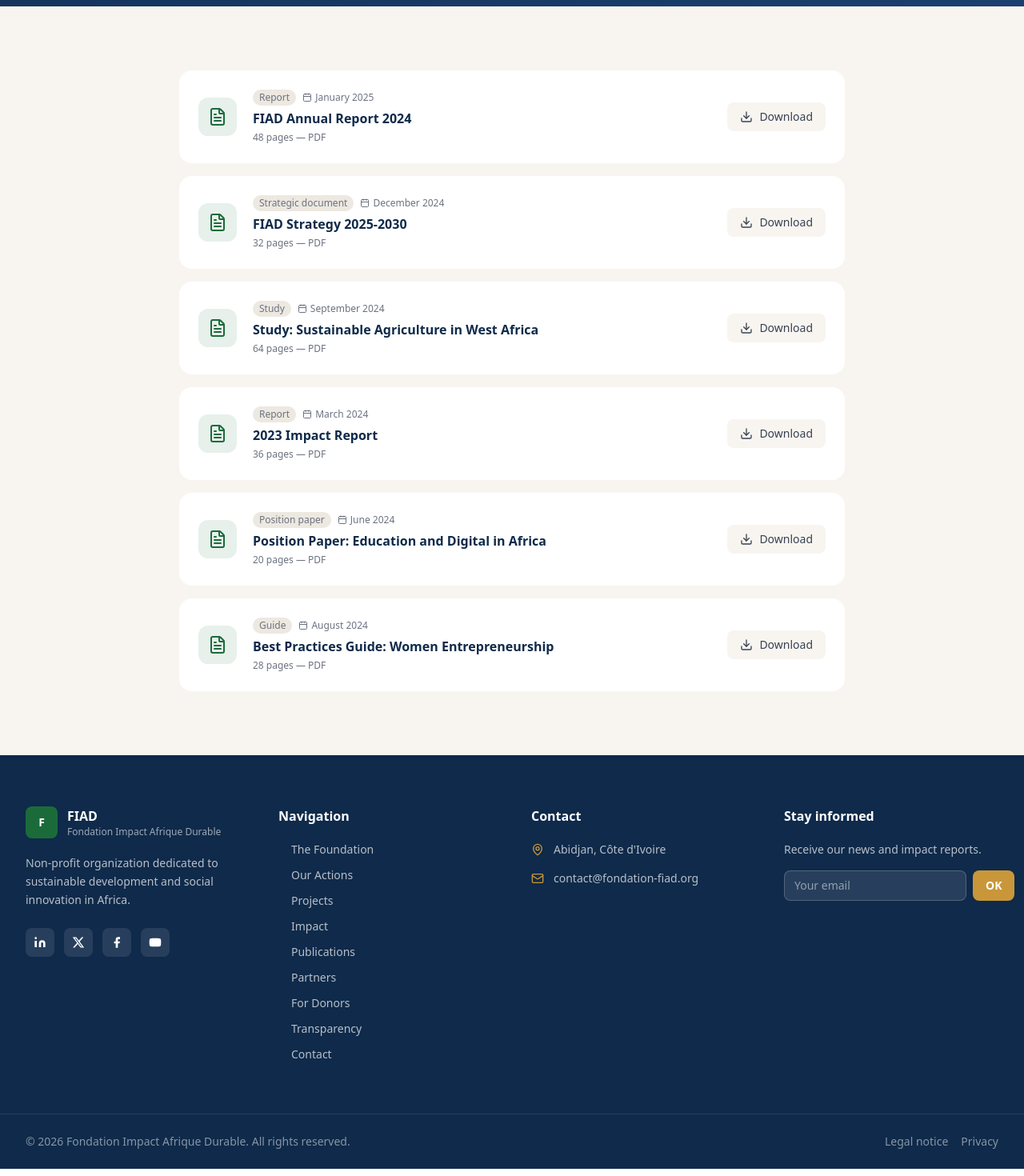
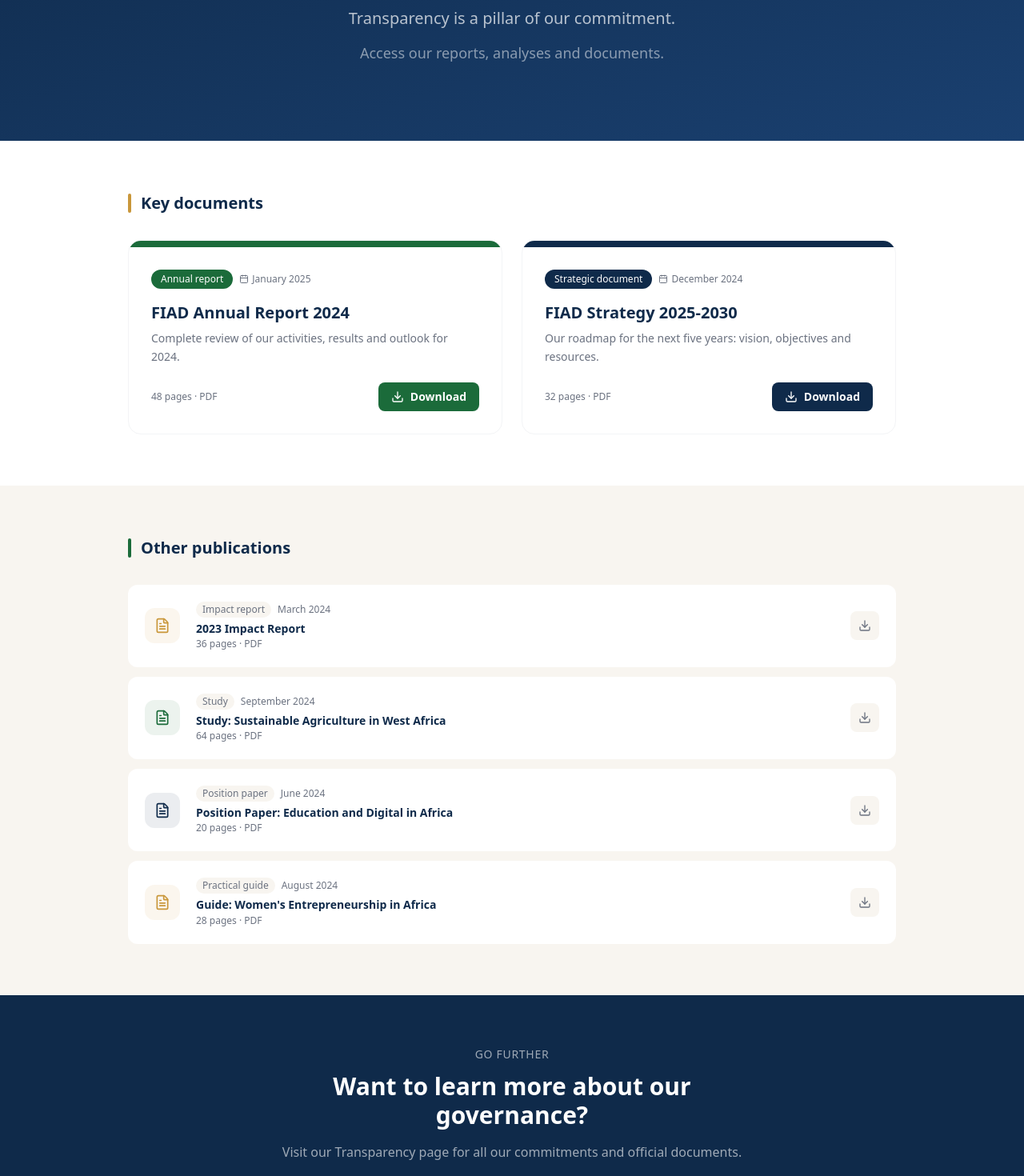
Before and after one commit to Moriah12783/fondation-fiad, a Next.js app: page /en/publications in a window 1280 px wide. Shown: the part 340-1810 px from the top of the page at 80% size. Built offline with nearby package versions, Linux system fonts and the light colour scheme.

Commit message:
content: page Publications - transparence comme pilier, docs phares + liste complète

```diff
--- a/src/app/[locale]/publications/page.tsx
+++ b/src/app/[locale]/publications/page.tsx
@@ -1,75 +1,248 @@
 import type { Metadata } from "next";
-import { FileText, Download, Calendar } from "lucide-react";
+import { FileText, Download, Calendar, ArrowRight } from "lucide-react";
+import Link from "next/link";
 
 type Props = { params: Promise<{ locale: string }> };
 
 export async function generateMetadata({ params }: Props): Promise<Metadata> {
   const { locale } = await params;
   return {
-    title: locale === "fr" ? "Publications" : "Publications",
+    title: locale === "fr" ? "Publications | FIAD" : "Publications | FIAD",
+    description: locale === "fr"
+      ? "La transparence est un pilier de notre engagement. Accédez à nos rapports, analyses et documents."
+      : "Transparency is a pillar of our commitment. Access our reports, analyses and documents.",
   };
 }
 
 const PUBLICATIONS = [
-  { title: "Rapport Annuel FIAD 2024", titleEn: "FIAD Annual Report 2024", type: "Rapport", typeEn: "Report", date: "2025-01-15", pages: 48 },
-  { title: "Stratégie FIAD 2025-2030", titleEn: "FIAD Strategy 2025-2030", type: "Document stratégique", typeEn: "Strategic document", date: "2024-12-01", pages: 32 },
-  { title: "Étude : Agriculture Durable en Afrique de l'Ouest", titleEn: "Study: Sustainable Agriculture in West Africa", type: "Étude", typeEn: "Study", date: "2024-09-20", pages: 64 },
-  { title: "Rapport d'Impact 2023", titleEn: "2023 Impact Report", type: "Rapport", typeEn: "Report", date: "2024-03-10", pages: 36 },
-  { title: "Note de Position : Éducation et Numérique en Afrique", titleEn: "Position Paper: Education and Digital in Africa", type: "Note de position", typeEn: "Position paper", date: "2024-06-15", pages: 20 },
-  { title: "Guide des Bonnes Pratiques : Entrepreneuriat féminin", titleEn: "Best Practices Guide: Women Entrepreneurship", type: "Guide", typeEn: "Guide", date: "2024-08-01", pages: 28 },
+  {
+    title: "Rapport Annuel FIAD 2024",
+    titleEn: "FIAD Annual Report 2024",
+    type: "Rapport annuel",
+    typeEn: "Annual report",
+    desc: "Bilan complet de nos activités, résultats et perspectives pour l'année 2024.",
+    descEn: "Complete review of our activities, results and outlook for 2024.",
+    date: "2025-01-15",
+    pages: 48,
+    featured: true,
+    color: "#1b6b3a",
+  },
+  {
+    title: "Stratégie FIAD 2025-2030",
+    titleEn: "FIAD Strategy 2025-2030",
+    type: "Document stratégique",
+    typeEn: "Strategic document",
+    desc: "Notre feuille de route pour les cinq prochaines années : vision, objectifs et moyens.",
+    descEn: "Our roadmap for the next five years: vision, objectives and resources.",
+    date: "2024-12-01",
+    pages: 32,
+    featured: true,
+    color: "#0f2a4a",
+  },
+  {
+    title: "Rapport d'Impact 2023",
+    titleEn: "2023 Impact Report",
+    type: "Rapport d'impact",
+    typeEn: "Impact report",
+    desc: "Résultats mesurés, témoignages terrain et leçons apprises sur l'exercice 2023.",
+    descEn: "Measured results, field testimonials and lessons learned from 2023.",
+    date: "2024-03-10",
+    pages: 36,
+    featured: false,
+    color: "#c9973a",
+  },
+  {
+    title: "Étude : Agriculture Durable en Afrique de l'Ouest",
+    titleEn: "Study: Sustainable Agriculture in West Africa",
+    type: "Étude",
+    typeEn: "Study",
+    desc: "Analyse des pratiques agricoles durables et recommandations pour les acteurs locaux.",
+    descEn: "Analysis of sustainable farming practices and recommendations for local stakeholders.",
+    date: "2024-09-20",
+    pages: 64,
+    featured: false,
+    color: "#1b6b3a",
+  },
+  {
+    title: "Note de Position : Éducation et Numérique en Afrique",
+    titleEn: "Position Paper: Education and Digital in Africa",
+    type: "Note de position",
+    typeEn: "Position paper",
+    desc: "Notre vision et nos recommandations politiques sur l'éducation numérique en Afrique.",
+    descEn: "Our vision and policy recommendations on digital education in Africa.",
+    date: "2024-06-15",
+    pages: 20,
+    featured: false,
+    color: "#0f2a4a",
+  },
+  {
+    title: "Guide : Entrepreneuriat féminin en Afrique",
+    titleEn: "Guide: Women's Entrepreneurship in Africa",
+    type: "Guide pratique",
+    typeEn: "Practical guide",
+    desc: "Bonnes pratiques, outils et ressources pour accompagner les femmes entrepreneures.",
+    descEn: "Best practices, tools and resources for supporting women entrepreneurs.",
+    date: "2024-08-01",
+    pages: 28,
+    featured: false,
+    color: "#c9973a",
+  },
 ];
 
 export default async function PublicationsPage({ params }: Props) {
   const { locale } = await params;
   const isFr = locale === "fr";
 
+  const featured = PUBLICATIONS.filter((p) => p.featured);
+  const others = PUBLICATIONS.filter((p) => !p.featured);
+
   return (
     <div className="pt-24">
-      <section className="bg-gradient-to-br from-fiad-navy to-fiad-navy-light py-20 px-4">
+
+      {/* Hero */}
+      <section className="bg-gradient-to-br from-[#0f2a4a] to-[#1a4070] py-24 px-4">
         <div className="max-w-4xl mx-auto text-center">
-          <h1 className="font-display font-bold text-4xl sm:text-5xl text-white mb-4">
+          <div className="inline-flex items-center gap-2 px-4 py-1.5 rounded-full bg-[#c9973a]/20 text-[#c9973a] text-sm font-medium mb-6">
+            <div className="w-1.5 h-1.5 rounded-full bg-[#c9973a]" />
+            {isFr ? "Accès libre" : "Open access"}
+          </div>
+          <h1 className="font-bold text-4xl sm:text-5xl lg:text-6xl text-white mb-6 leading-tight">
             {isFr ? "Publications" : "Publications"}
           </h1>
-          <p className="text-white/70 text-xl">
+          <p className="text-xl text-white/70 leading-relaxed max-w-xl mx-auto mb-3">
             {isFr
-              ? "Rapports, études, notes de position et ressources documentaires"
-              : "Reports, studies, position papers and documentary resources"}
+              ? "La transparence est un pilier de notre engagement."
+              : "Transparency is a pillar of our commitment."}
+          </p>
+          <p className="text-lg text-white/50">
+            {isFr
+              ? "Accédez à nos rapports, analyses et documents."
+              : "Access our reports, analyses and documents."}
           </p>
         </div>
       </section>
 
-      <section className="py-20 bg-fiad-cream">
-        <div className="max-w-4xl mx-auto px-4 sm:px-6 lg:px-8">
-          <div className="space-y-4">
-            {PUBLICATIONS.map((pub, index) => (
-              <div key={index} className="bg-white rounded-2xl p-6 flex items-center gap-5 hover:shadow-md transition-all group">
-                <div className="w-12 h-12 rounded-xl bg-fiad-green/10 flex items-center justify-center flex-shrink-0">
-                  <FileText className="w-6 h-6 text-fiad-green" />
-                </div>
-                <div className="flex-1 min-w-0">
-                  <div className="flex items-center gap-2 mb-1">
-                    <span className="text-xs px-2 py-0.5 rounded-full bg-fiad-cream-dark text-fiad-gray-light font-medium">
+      {/* Publications phares */}
+      <section className="py-16 bg-white">
+        <div className="max-w-5xl mx-auto px-4 sm:px-6 lg:px-8">
+          <div className="flex items-center gap-3 mb-8">
+            <div className="w-1 h-6 rounded-full bg-[#c9973a]" />
+            <h2 className="font-bold text-xl text-[#0f2a4a]">
+              {isFr ? "Documents phares" : "Key documents"}
+            </h2>
+          </div>
+          <div className="grid grid-cols-1 md:grid-cols-2 gap-6">
+            {featured.map((pub, i) => (
+              <div
+                key={i}
+                className="rounded-2xl overflow-hidden border border-gray-100 hover:shadow-lg transition-all group"
+              >
+                <div className="h-2" style={{ backgroundColor: pub.color }} />
+                <div className="p-7">
+                  <div className="flex items-center gap-2 mb-4">
+                    <span
+                      className="text-xs font-medium px-3 py-1 rounded-full text-white"
+                      style={{ backgroundColor: pub.color }}
+                    >
                       {isFr ? pub.type : pub.typeEn}
                     </span>
-                    <span className="text-xs text-fiad-gray-light flex items-center gap-1">
+                    <span className="text-xs text-[#6b7280] flex items-center gap-1">
                       <Calendar className="w-3 h-3" />
                       {new Date(pub.date).toLocaleDateString(isFr ? "fr-FR" : "en-US", { year: "numeric", month: "long" })}
                     </span>
                   </div>
-                  <h3 className="font-display font-semibold text-fiad-navy group-hover:text-fiad-green transition-colors">
+                  <h3 className="font-bold text-[#0f2a4a] text-xl mb-2 group-hover:text-[#1b6b3a] transition-colors leading-snug">
                     {isFr ? pub.title : pub.titleEn}
                   </h3>
-                  <p className="text-xs text-fiad-gray-light mt-1">{pub.pages} pages — PDF</p>
+                  <p className="text-[#6b7280] text-sm leading-relaxed mb-5">
+                    {isFr ? pub.desc : pub.descEn}
+                  </p>
+                  <div className="flex items-center justify-between">
+                    <span className="text-xs text-[#6b7280]">{pub.pages} pages · PDF</span>
+                    <button
+                      className="inline-flex items-center gap-2 px-4 py-2 text-sm font-semibold text-white rounded-lg transition-colors"
+                      style={{ backgroundColor: pub.color }}
+                    >
+                      <Download className="w-4 h-4" />
+                      {isFr ? "Télécharger" : "Download"}
+                    </button>
+                  </div>
                 </div>
-                <button className="flex items-center gap-2 px-4 py-2 bg-fiad-cream hover:bg-fiad-green hover:text-white text-fiad-gray rounded-lg text-sm font-medium transition-all flex-shrink-0">
-                  <Download className="w-4 h-4" />
-                  <span className="hidden sm:inline">{isFr ? "Télécharger" : "Download"}</span>
+              </div>
+            ))}
+          </div>
+        </div>
+      </section>
+
+      {/* Toutes les publications */}
+      <section className="py-16 bg-[#f8f5f0]">
+        <div className="max-w-5xl mx-auto px-4 sm:px-6 lg:px-8">
+          <div className="flex items-center gap-3 mb-8">
+            <div className="w-1 h-6 rounded-full bg-[#1b6b3a]" />
+            <h2 className="font-bold text-xl text-[#0f2a4a]">
+              {isFr ? "Autres publications" : "Other publications"}
+            </h2>
+          </div>
+          <div className="space-y-3">
+            {others.map((pub, i) => (
+              <div
+                key={i}
+                className="bg-white rounded-xl p-5 flex items-center gap-5 hover:shadow-md transition-all group border border-transparent hover:border-[#1b6b3a]/20"
+              >
+                <div
+                  className="w-11 h-11 rounded-xl flex items-center justify-center flex-shrink-0"
+                  style={{ backgroundColor: `${pub.color}15` }}
+                >
+                  <FileText className="w-5 h-5" style={{ color: pub.color }} />
+                </div>
+                <div className="flex-1 min-w-0">
+                  <div className="flex items-center gap-2 mb-1">
+                    <span className="text-xs px-2 py-0.5 rounded-full bg-[#f8f5f0] text-[#6b7280] font-medium">
+                      {isFr ? pub.type : pub.typeEn}
+                    </span>
+                    <span className="text-xs text-[#6b7280]">
+                      {new Date(pub.date).toLocaleDateString(isFr ? "fr-FR" : "en-US", { year: "numeric", month: "long" })}
+                    </span>
+                  </div>
+                  <h3 className="font-semibold text-[#0f2a4a] group-hover:text-[#1b6b3a] transition-colors text-sm leading-snug">
+                    {isFr ? pub.title : pub.titleEn}
+                  </h3>
+                  <p className="text-xs text-[#6b7280] mt-0.5">{pub.pages} pages · PDF</p>
+                </div>
+                <button className="flex-shrink-0 w-9 h-9 rounded-lg bg-[#f8f5f0] group-hover:bg-[#1b6b3a] flex items-center justify-center transition-colors">
+                  <Download className="w-4 h-4 text-[#6b7280] group-hover:text-white transition-colors" />
                 </button>
               </div>
             ))}
           </div>
         </div>
       </section>
+
+      {/* Transparence CTA */}
+      <section className="py-16 bg-[#0f2a4a] text-white text-center">
+        <div className="max-w-2xl mx-auto px-4">
+          <p className="text-white/60 text-sm uppercase tracking-wider mb-3">
+            {isFr ? "Aller plus loin" : "Go further"}
+          </p>
+          <h2 className="font-bold text-2xl sm:text-3xl mb-4">
+            {isFr
+              ? "Vous souhaitez en savoir plus sur notre gouvernance ?"
+              : "Want to learn more about our governance?"}
+          </h2>
+          <p className="text-white/60 mb-8">
+            {isFr
+              ? "Retrouvez notre page Transparence pour l'intégralité de nos engagements et documents officiels."
+              : "Visit our Transparency page for all our commitments and official documents."}
+          </p>
+          <Link
+            href={`/${locale}/transparence`}
+            className="inline-flex items-center gap-2 px-7 py-3 bg-[#c9973a] text-white rounded-xl font-semibold hover:bg-[#a07820] transition-colors"
+          >
+            {isFr ? "Voir la transparence" : "View transparency"} <ArrowRight className="w-4 h-4" />
+          </Link>
+        </div>
+      </section>
+
     </div>
   );
 }
```
